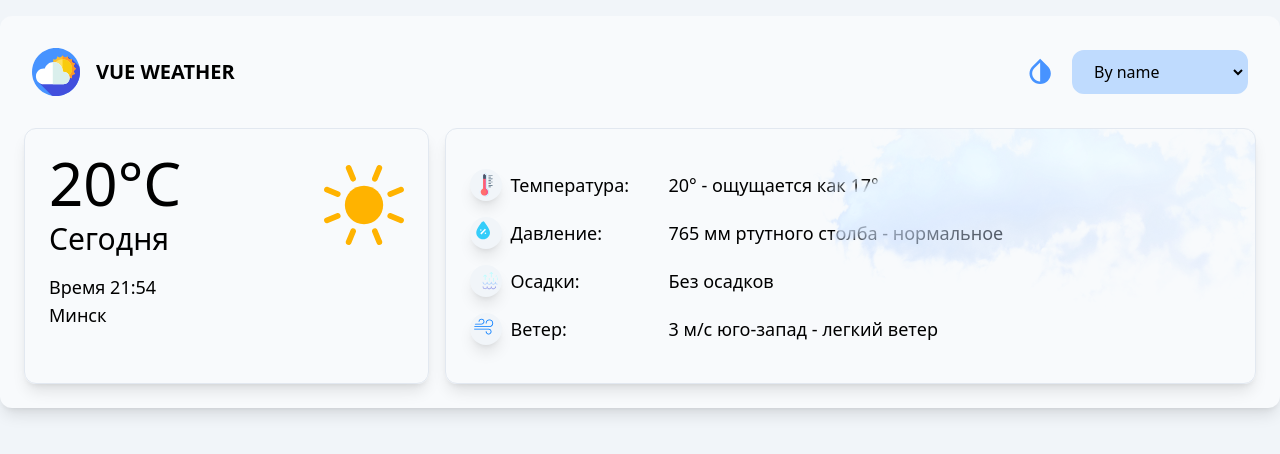
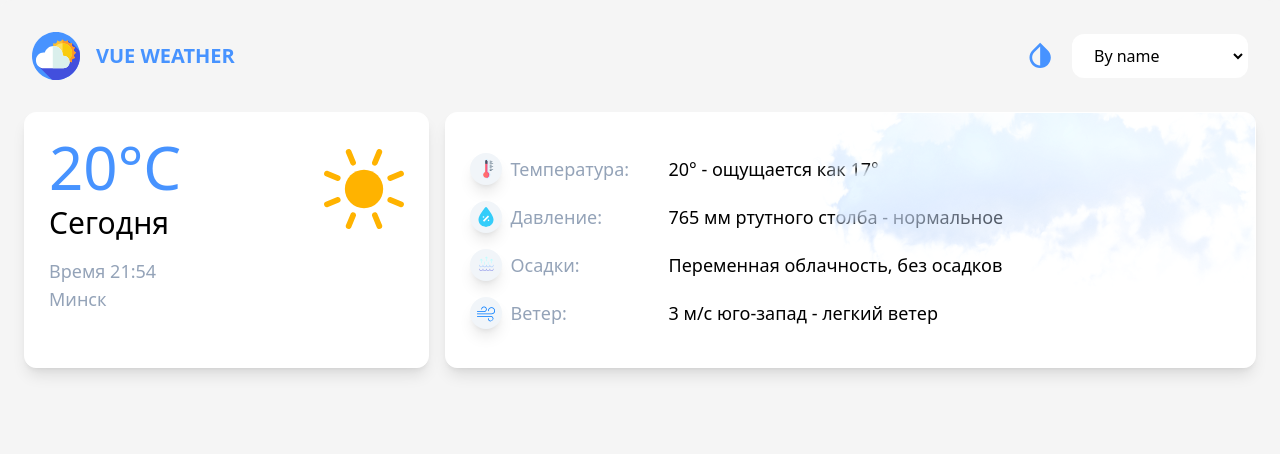
Before and after one commit to egorystuff/vue-weather, a Vue app: page / in a window 1280 px wide. Shown: the top 454 px of the page. Built offline with nearby package versions, Linux system fonts and the light colour scheme.

Commit message:
updated app and added dark theme

```diff
--- a/src/App.vue
+++ b/src/App.vue
@@ -1,12 +1,21 @@
 <script setup lang="ts">
 import TheHome from './pages/TheHome.vue'
 import TheHeader from './components/TheHeader.vue'
+import { ref, type Ref } from 'vue'
+
+const theme: Ref<string> = ref('light')
+
+const changeTheme = (): void => {
+  theme.value = theme.value === 'light' ? 'dark' : 'light'
+}
 </script>
 
-<template c>
-  <div class="container max-w-7xl mx-auto shadow-lg p-4 bg-slate-50 rounded-xl m-4">
-    <TheHeader />
-    <TheHome />
+<template>
+  <div :class="theme">
+    <div class="bg-background container max-w-7xl min-h-screen mx-auto p-4 rounded-xl">
+      <TheHeader @change-theme="changeTheme" />
+      <TheHome />
+    </div>
   </div>
 </template>
 
--- a/src/assets/main.css
+++ b/src/assets/main.css
@@ -2,6 +2,22 @@
 @tailwind components;
 @tailwind utilities;
 
-body {
-  background-color: rgb(241 245 249);
+.light {
+  --primary-color: 71, 147, 255;
+  --background: 245, 245, 245;
+  --component: 255, 255, 255;
+  --card: 71, 147, 255;
+  --text: 0, 0, 0;
+
+  background: rgba(var(--background));
 }
+
+.dark {
+  --primary-color: 71, 147, 255;
+  --background: 13, 17, 23;
+  --component: 79, 79, 79;
+  --card: 46, 48, 53;
+  --text: 245, 245, 245;
+
+  background: rgba(var(--background));
+}
--- a/src/components/IndicatorSvgIcon.vue
+++ b/src/components/IndicatorSvgIcon.vue
@@ -6,5 +6,5 @@ const props = defineProps<{ name: IndicatorsType }>()
 </script>
 
 <template>
-  <svg :class="$attrs.class || 'w-6 h-6'" v-html="INDICATORS[props.name]"></svg>
+  <svg :class="$attrs.class || 'w-4 h-4'" v-html="INDICATORS[props.name]"></svg>
 </template>
--- a/src/components/TheHeader.vue
+++ b/src/components/TheHeader.vue
@@ -1,19 +1,26 @@
 <script setup lang="ts">
 import { IconName } from '@/types'
 import BaseIcon from './BaseIcon.vue'
+
+defineEmits<{ (event: 'changeTheme'): void }>()
 </script>
 
 <template>
   <header class="flex justify-between items-center m-2">
     <div class="flex items-center gap-4 p-2 cursor-pointer">
       <BaseIcon viewBox="0 0 65 65" class="w-12 h-12" :name="IconName.LOGO_ICON" />
-      <div class="text-xl uppercase font-bold">Vue Weather</div>
+      <div class="text-primary text-xl uppercase font-bold">Vue Weather</div>
     </div>
 
     <div class="flex items-center gap-4 p-2">
-      <BaseIcon viewBox="0 0 35 35" class="cursor-pointer w-8 h-8" :name="IconName.CHANGE_THEME" />
+      <BaseIcon
+        @click="$emit('changeTheme')"
+        viewBox="0 0 35 35"
+        class="cursor-pointer w-8 h-8"
+        :name="IconName.CHANGE_THEME"
+      />
       <div>
-        <select class="border-2 border-blue-200 bg-blue-200 py-2 px-4 rounded-xl outline-none">
+        <select class="bg-component border-2 border-component py-2 px-4 rounded-xl outline-none">
           <option value="name">By name</option>
           <option value="price">By price (cheap)</option>
         </select>
--- a/src/components/TheThisDay.vue
+++ b/src/components/TheThisDay.vue
@@ -4,18 +4,20 @@ import BaseIcon from './BaseIcon.vue'
 </script>
 
 <template>
-  <div class="border border-slate-200 shadow-lg rounded-xl min-h-64 p-4 w-1/3 p-2 mr-2">
+  <div
+    class="bg-component border border-component shadow-lg rounded-xl min-h-64 p-4 w-1/3 p-2 mr-2"
+  >
     <div class="flex justify-between items-center p-2">
       <div>
-        <div class="text-6xl font-medium">20&deg;C</div>
-        <div class="text-3xl mt-2">Сегодня</div>
+        <div class="text-primary text-6xl font-medium">20&deg;C</div>
+        <div class="text-text text-3xl mt-2">Сегодня</div>
       </div>
       <div>
         <BaseIcon viewBox="0 0 119 119" class="w-20 h-20" :name="IconName.SUN" />
       </div>
     </div>
 
-    <div class="p-2 text-lg">
+    <div class="p-2 text-lg text-slate-400">
       <div>Время <span>21:54</span></div>
       <div>Минск</div>
     </div>
--- a/src/components/TheThisDayInfo.vue
+++ b/src/components/TheThisDayInfo.vue
@@ -2,20 +2,38 @@
 import { IndicatorsType, type Item } from '@/types'
 import ThisDayItem from './ThisDayItem.vue'
 
-const items: Item[] = [
-  { iconId: IndicatorsType.TEMP, name: 'Температура', value: '20° - ощущается как 17°' },
+const items: Array<Item> = [
+  {
+    iconId: IndicatorsType.TEMP,
+    name: 'Температура',
+    value: '20° - ощущается как 17°',
+    boxView: '-2 0 25 25'
+  },
   {
     iconId: IndicatorsType.PRESSURE,
     name: 'Давление',
-    value: '765 мм ртутного столба - нормальное'
+    value: '765 мм ртутного столба - нормальное',
+    boxView: '0 0 19 19'
   },
-  { iconId: IndicatorsType.PREC, name: 'Осадки', value: 'Без осадков' },
-  { iconId: IndicatorsType.WIND, name: 'Ветер', value: '3 м/с юго-запад - легкий ветер' }
+  {
+    iconId: IndicatorsType.PREC,
+    name: 'Осадки',
+    value: 'Переменная облачность, без осадков',
+    boxView: '5 1 25 25'
+  },
+  {
+    iconId: IndicatorsType.WIND,
+    name: 'Ветер',
+    value: '3 м/с юго-запад - легкий ветер',
+    boxView: '-1 -2 22 22'
+  }
 ]
 </script>
 
 <template>
-  <div class="relative border border-slate-200 shadow-lg rounded-xl min-h-64 p-4 w-2/3 p-2 ml-2">
+  <div
+    class="bg-component relative border border-component shadow-lg rounded-xl min-h-64 p-4 w-2/3 p-2 ml-2"
+  >
     <div class="flex justify-between items-center p-2"></div>
     <img class="absolute right-0 top-0" src="../assets/images/cloud.png" alt="cloud" />
 
--- a/src/components/ThisDayItem.vue
+++ b/src/components/ThisDayItem.vue
@@ -9,13 +9,13 @@ const { item } = defineProps<{ item: Item }>()
   <div class="flex justify-start items-center p-2">
     <div class="mr-4 w-6">
       <IndicatorSvgIcon
-        viewBox="0 0 25 25"
-        class="bg-slate-100 p-1 rounded-full w-8 h-8 shadow-lg"
+        :viewBox="item.boxView"
+        class="bg-slate-100 p-1.5 rounded-full w-8 h-8 shadow-lg"
         :name="item.iconId"
       />
     </div>
 
-    <div class="mr-4 w-40 text-lg">{{ item.name }}:</div>
-    <div class="w-5/6 text-lg">{{ item.value }}</div>
+    <div class="text-slate-400 mr-4 w-40 text-lg">{{ item.name }}:</div>
+    <div class="text-text w-5/6 text-lg">{{ item.value }}</div>
   </div>
 </template>
--- a/src/pages/TheHome.vue
+++ b/src/pages/TheHome.vue
@@ -5,7 +5,7 @@ import TheThisDayInfo from '../components/TheThisDayInfo.vue'
 
 <template>
   <div class="flex justify-between items-center m-2 mt-6">
-    <TheThisDay />
-    <TheThisDayInfo />
+    <TheThisDay class="hover:scale-105 transition" />
+    <TheThisDayInfo class="hover:scale-105 transition" />
   </div>
 </template>
--- a/src/types.ts
+++ b/src/types.ts
@@ -15,4 +15,5 @@ export interface Item {
   iconId: IndicatorsType
   name: string
   value: string
+  boxView?: string
 }
--- a/tailwind.config.js
+++ b/tailwind.config.js
@@ -2,7 +2,15 @@
 export default {
   content: ['./index.html', './src/**/*.{vue,js,ts,jsx,tsx}'],
   theme: {
-    extend: {}
+    extend: {
+      colors: {
+        primary: 'rgba(var(--primary-color))',
+        background: 'rgba(var(--background))',
+        component: 'rgba(var(--component))',
+        card: 'rgba(var(--card))',
+        text: 'rgba(var(--text))'
+      }
+    }
   },
   plugins: []
 }
```
